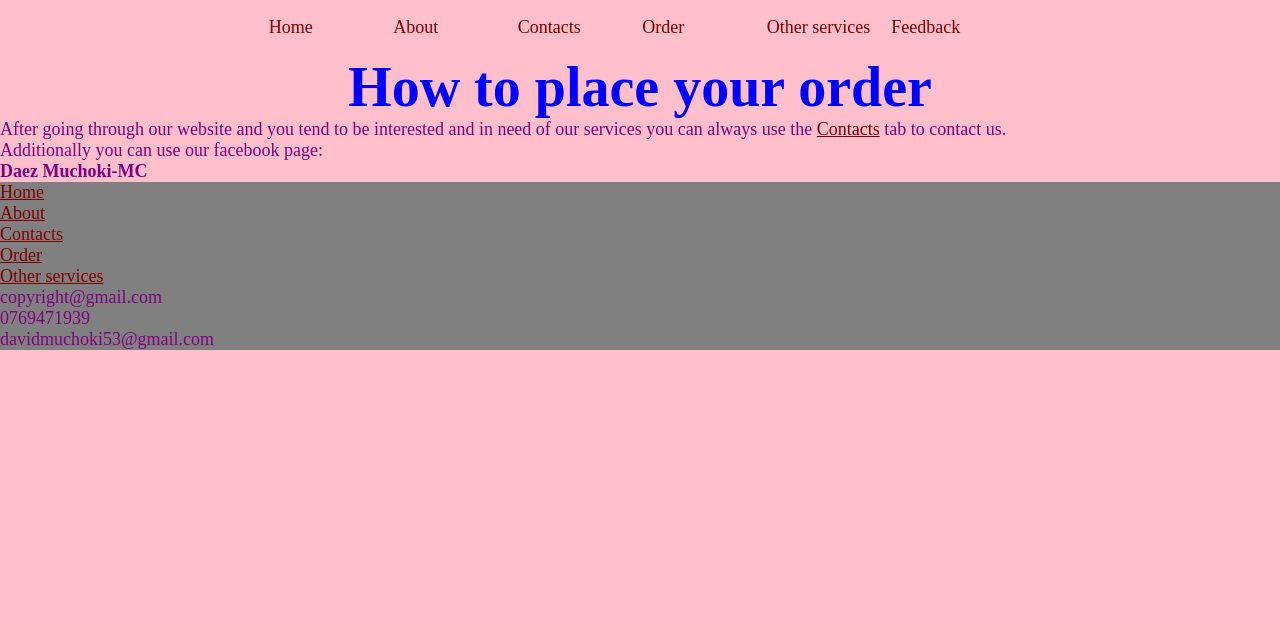
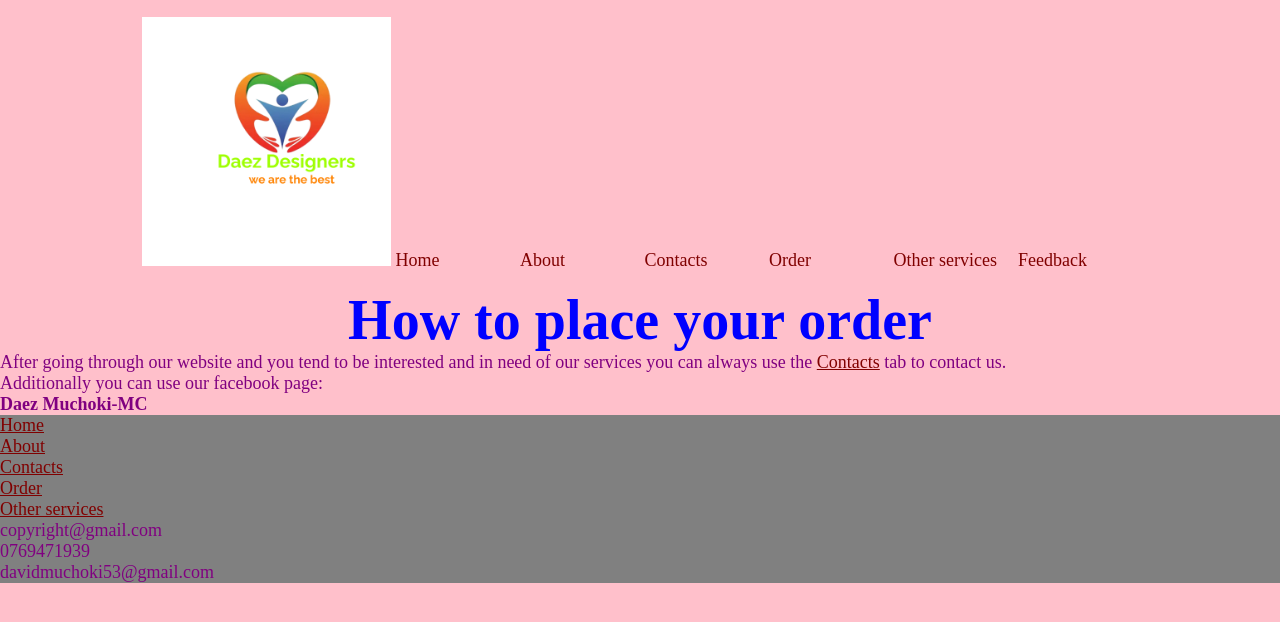
Before and after one commit to Muchoki101/DavidMuchoki, a plain HTML site: page enquire.html in a window 1280 px wide. Drawn offline with Linux system fonts and the light colour scheme.

Commit message:
Update enquire.html

```diff
--- a/enquire.html
+++ b/enquire.html
@@ -5,6 +5,7 @@
 <link rel="stylesheet" href="style.css">
 <body>
 <div class="topnav">
+  <img src="BUSINESS LOGO - Made with PosterMyWall (1).jpg" width="20%" height="auto">
 <a href="home.html">Home</a>
 <a href="index.html">About</a>
 <a href="contacts.html">Contacts</a>
```
